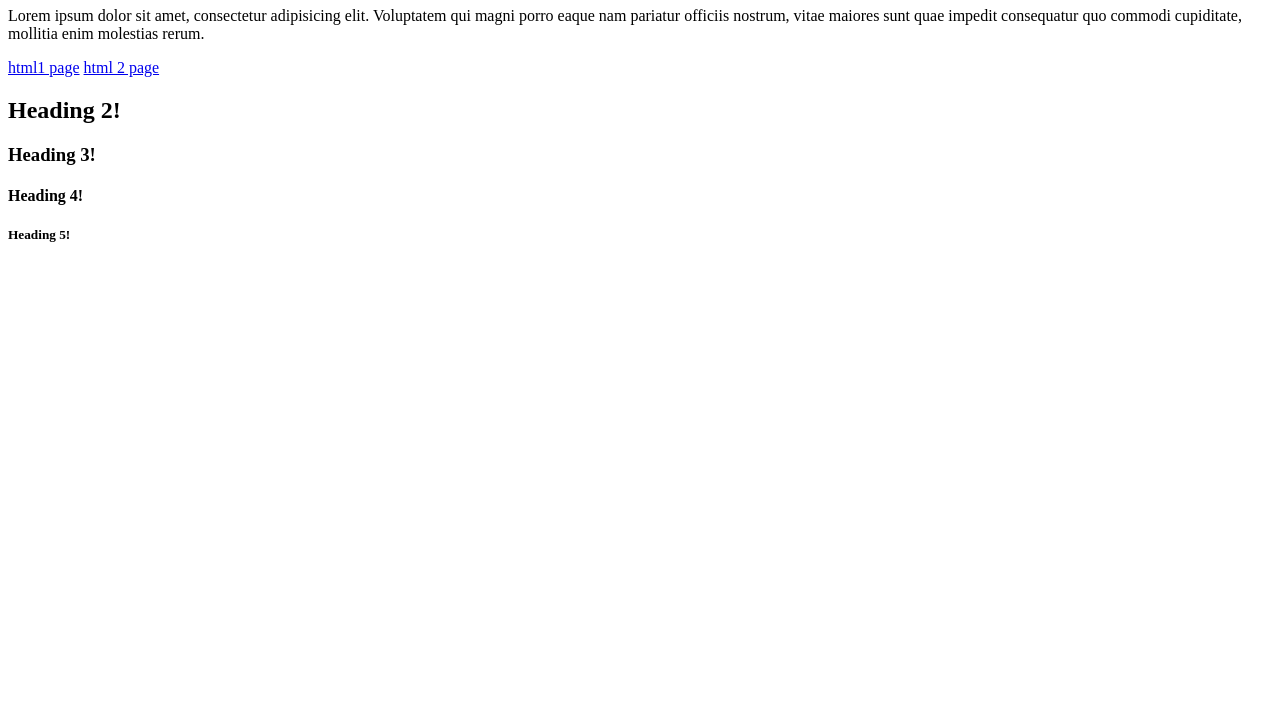
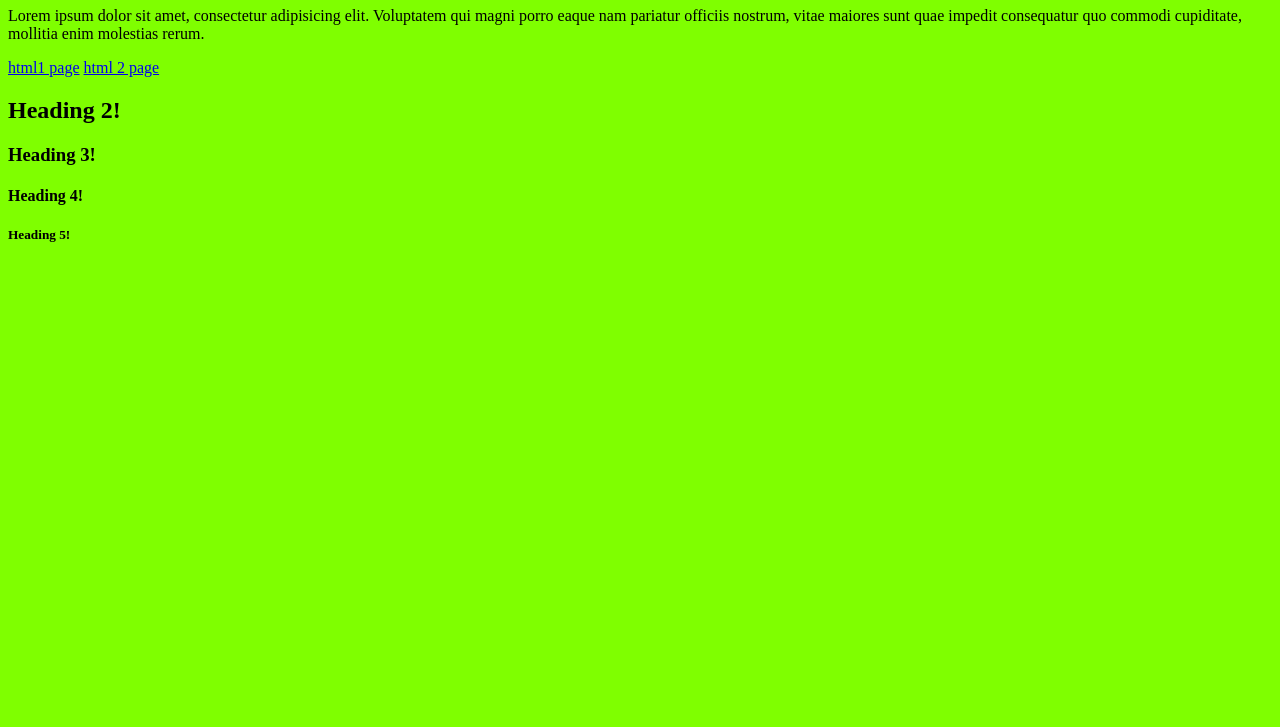
Before and after one commit to CPhot333333/second-half, a plain HTML site: page root/index.html in a window 1280 px wide. Shown: the part 73-800 px from the top of the page. Drawn offline with Linux system fonts and the light colour scheme.

Commit message:
added chartreuse background

```diff
--- a/root/css/main.css
+++ b/root/css/main.css
@@ -0,0 +1,3 @@
+* {
+    background-color: chartreuse
+}
--- a/root/index.html
+++ b/root/index.html
@@ -7,7 +7,7 @@
     <meta charset="UTF-8">
 
 
-    <title>Christine rules is repo. All Scott changes will be promptly reverted</title>
+    <title>Christine'repo. All Scott changes will be promptly reverted</title>
 
 
 
```
